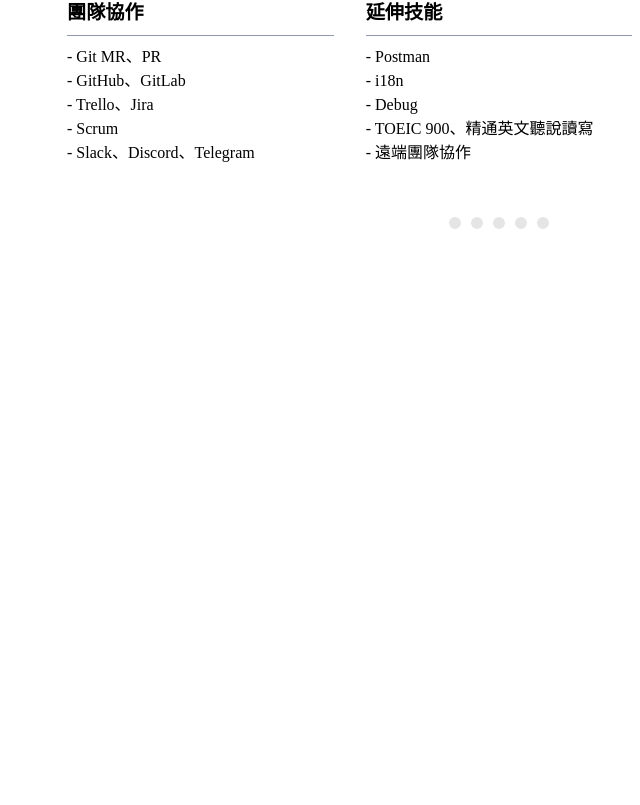
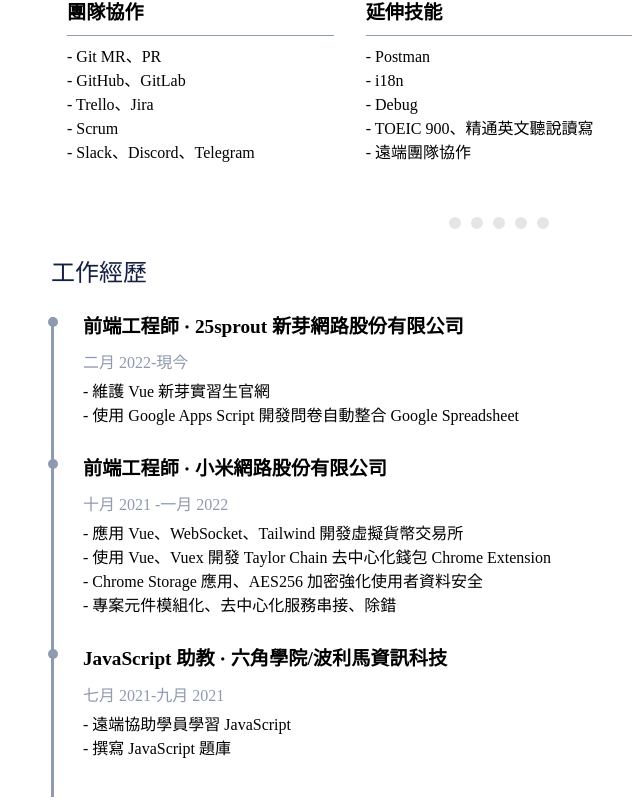
Before and after one commit to vivian1223/rotating-resume, a React (Create React App) app: page / in a window 1280 px wide. Shown: the part 617-1422 px from the top of the page, without its empty margins (141-781 px from the left). Before the commit the page ends 846 px from the top, so only its background shows below. Built offline with nearby package versions, Linux system fonts and the light colour scheme.

Commit message:
feat: add joblist component issue#10

```diff
--- a/src/component/atoms/HorizontalLine/index.js
+++ b/src/component/atoms/HorizontalLine/index.js
@@ -2,9 +2,9 @@
 
 import './index.scss';
 
-const HorizontalLine = () => {
+const HorizontalLine = ({className=""}) => {
     return(
-        <div className={classNames('horizontal-line')}></div>
+        <div className={classNames('horizontal-line',className )}></div>
     )
 }
 
--- a/src/component/atoms/HorizontalLine/index.scss
+++ b/src/component/atoms/HorizontalLine/index.scss
@@ -1,4 +1,5 @@
 .horizontal-line {
     width: 100px;
     border-bottom: 12px dotted #e5e5e5;
+    margin: 2rem 0;
 }
--- a/src/component/layout/Resume/index.js
+++ b/src/component/layout/Resume/index.js
@@ -4,6 +4,8 @@
 import { SkillList } from "../../molecules/SkillList";
 import { skillListData } from "./skillListData";
 import HorizontalLine from "../../atoms/HorizontalLine";
+import JobList from "../../molecules/JobList";
+import jobListData from "./jobListData";
 
 import './index.scss';
 
@@ -17,6 +19,10 @@
                 <SkillList list={skillListData}/>
             </div>
             <HorizontalLine />
+            <div className={classNames('job')}>
+                <h2>工作經歷</h2>
+                <JobList list={jobListData} />
+            </div>
         </div>
 
     )
--- a/src/component/layout/Resume/index.scss
+++ b/src/component/layout/Resume/index.scss
@@ -52,6 +52,15 @@
 
 .skill {
     width: 100%;
+    h2 {
+        font-size: 1.5rem;
+        color: #141f43;
+        font-weight: 500;
+        margin-bottom: 2rem;
+    }
+}
+.job {
+    width: 100%;
     margin-bottom: 2rem;
     h2 {
         font-size: 1.5rem;
--- /dev/null
+++ b/src/component/layout/Resume/jobListData.js
@@ -0,0 +1,39 @@
+const jobListData = [
+    {
+        id: 1,
+        position: "前端工程師",
+        company: "25sprout 新芽網路股份有限公司",
+        startTime: "二月 2022",
+        endTime: "現今",
+        experienceList:[
+            "維護 Vue 新芽實習生官網",
+            "使用 Google Apps Script 開發問卷自動整合 Google Spreadsheet",
+        ]
+    },
+    {
+        id: 2,
+        position: "前端工程師",
+        company: "小米網路股份有限公司",
+        startTime: "十月 2021 ",
+        endTime: "一月 2022",
+        experienceList:[
+            "應用 Vue、WebSocket、Tailwind 開發虛擬貨幣交易所",
+            "使用 Vue、Vuex 開發 Taylor Chain 去中心化錢包 Chrome Extension",
+            "Chrome Storage 應用、AES256 加密強化使用者資料安全",
+            "專案元件模組化、去中心化服務串接、除錯"
+        ]
+    },
+    {
+        id: 3,
+        position: "JavaScript 助教",
+        company: "六角學院/波利馬資訊科技",
+        startTime: "七月 2021",
+        endTime: "九月 2021",
+        experienceList:[
+            "遠端協助學員學習 JavaScript",
+            "撰寫 JavaScript 題庫"
+        ]
+    }
+]
+
+export default jobListData;
--- /dev/null
+++ b/src/component/molecules/JobList/index.js
@@ -0,0 +1,48 @@
+import React from "react";
+import classNames from "classnames";
+
+
+import './index.scss';
+
+const JobList = ({list}) => {
+    return (
+        <ul className={classNames('job-list')}>
+            {
+                list.map(({id,position, company, startTime, endTime, experienceList})=>{
+                    return(
+                        <li key={id} className={classNames('job-list-item')}>
+                            <p>
+                                <span>
+                                    {position}
+                                </span>
+                                 ・
+                                <span>
+                                    { company }
+                                </span>
+                            </p>
+                            <p>
+                                {
+                                    startTime
+                                }-
+                                {
+                                    endTime
+                                }
+                            </p>
+                            <ul>
+                                {experienceList.map((item) =>{
+                                    return (
+                                        <li>
+                                             - {item}
+                                        </li>
+                                    )
+                                })}
+                            </ul>
+                        </li>
+                    )
+                })
+            }
+        </ul>
+    )
+}
+
+export default JobList;
--- /dev/null
+++ b/src/component/molecules/JobList/index.scss
@@ -0,0 +1,45 @@
+
+.job-list-item {
+    position: relative;
+    padding: 0 2rem;
+    p:nth-of-type(1){
+        margin: 1.2rem 0;
+    }
+    p:nth-of-type(2){
+        margin-bottom: 0.8rem;
+        color: #8e9aaf;
+    }
+    span{
+       font-size: 1.2rem;
+       font-weight: bold;
+    }
+    ul{
+        padding-bottom: 0.5rem;
+    }
+    li {
+        margin-bottom: 0.5rem;
+    }
+}
+
+.job-list-item::before{
+    content: "";
+    width: 3px;
+    height: 120%;
+    background-color: #8e9aaf;
+    position: absolute;
+    left: 0;
+}
+
+
+.job-list-item::after{
+    content: "";
+    position: absolute;
+    left: 0;
+    top: 0;
+    width: 10px;
+    height: 10px;
+    z-index: 2;
+    background-color: #8e9aaf;
+    border-radius: 50%;
+    transform: translate(-30%);
+}
```
Also changed, not shown: src/component/molecules/FeatureList/index.js (added, +21 -0 lines), src/component/molecules/FeatureList/index.scss (added), 1 other file (tests, documents, lock files or other folders).
